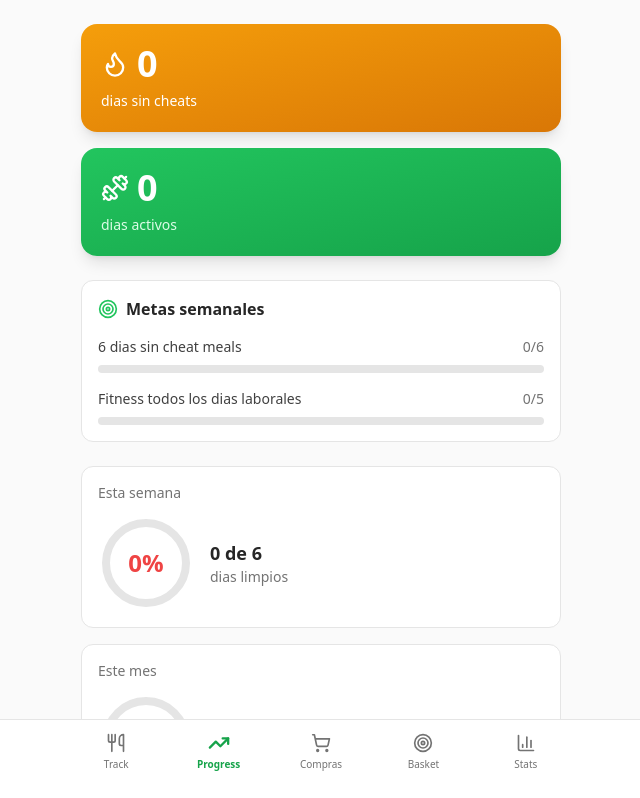
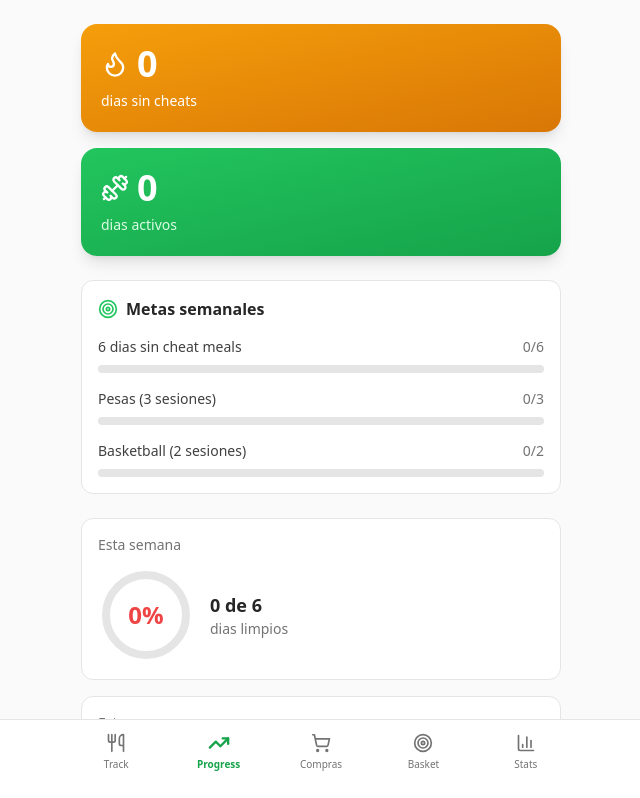
Before and after one commit to Joaquin121121/Nutritionist, a Next.js app: page /progress in a window 1280 px wide. Shown: the top 798 px of the page, without its empty margins (319-959 px from the left). Built offline with nearby package versions, Linux system fonts and the light colour scheme; no server answers; the database is empty.

Commit message:
fixed goals

```diff
--- a/app/progress/page.tsx
+++ b/app/progress/page.tsx
@@ -10,9 +10,8 @@ import {
   startOfYear,
   endOfYear,
   subDays,
+  subWeeks,
   eachDayOfInterval,
-  isWeekend,
-  getDay,
 } from 'date-fns';
 import {
   StreakDisplay,
@@ -94,40 +93,48 @@ export default function ProgressPage() {
       consecutiveDate = subDays(consecutiveDate, 1);
     }
 
-    // Calculate fitness streak (weekdays only)
+    // Calculate fitness streak (consecutive days with fitness, any day counts)
+    // Streak resets if previous week's goals weren't met (3 weightlifting, 2 basketball)
     let fitnessStreak = 0;
-    let fitnessCheckDate = today;
 
-    // Find the most recent weekday
-    while (isWeekend(fitnessCheckDate)) {
-      fitnessCheckDate = subDays(fitnessCheckDate, 1);
+    // Helper to count weekly fitness activities
+    const countWeeklyFitness = (weekStart: Date, weekEnd: Date) => {
+      let weightlifting = 0;
+      let basketball = 0;
+      const days = eachDayOfInterval({ start: weekStart, end: weekEnd });
+      days.forEach((day) => {
+        const dateStr = format(day, 'yyyy-MM-dd');
+        const log = logsByDate.get(dateStr);
+        if (log?.fitness_activities) {
+          log.fitness_activities.forEach((a) => {
+            if (a.type === 'weightlifting') weightlifting++;
+            if (a.type === 'basketball_training') basketball++;
+          });
         }
+      });
+      return { weightlifting, basketball };
+    };
 
-    // Check today's fitness if it's a weekday
-    const dayOfWeek = getDay(today);
-    const isTodayWeekday = dayOfWeek >= 1 && dayOfWeek <= 5;
+    // Check if previous week met goals
+    const lastWeekStart = startOfWeek(subWeeks(today, 1), { weekStartsOn: 1 });
+    const lastWeekEnd = endOfWeek(subWeeks(today, 1), { weekStartsOn: 1 });
+    const lastWeekFitness = countWeeklyFitness(lastWeekStart, lastWeekEnd);
+    const lastWeekGoalsMet = lastWeekFitness.weightlifting >= 3 && lastWeekFitness.basketball >= 2;
 
-    if (isTodayWeekday) {
+    // If last week goals weren't met, streak can only count from this week
+    const earliestStreakDate = lastWeekGoalsMet ? null : startOfWeek(today, { weekStartsOn: 1 });
+
+    // Count consecutive days with fitness (backwards from today)
     const todayFitness = logsByDate.get(format(today, 'yyyy-MM-dd'));
     if (todayFitness && hasFitnessActivity(todayFitness)) {
       fitnessStreak = 1;
-        fitnessCheckDate = subDays(today, 1);
-      } else {
-        // Today is weekday but no fitness, streak is 0
-        fitnessStreak = 0;
-        fitnessCheckDate = subDays(today, 1);
-      }
-    } else {
-      // It's weekend, start checking from most recent weekday
-      fitnessStreak = 0;
     }
 
-    // Count backwards, skipping weekends
-    let fitnessConsecutiveDate = fitnessCheckDate;
+    let fitnessConsecutiveDate = subDays(today, 1);
     while (true) {
-      // Skip weekends
-      while (isWeekend(fitnessConsecutiveDate)) {
-        fitnessConsecutiveDate = subDays(fitnessConsecutiveDate, 1);
+      // Stop if we've gone past the earliest allowed date (when last week goals weren't met)
+      if (earliestStreakDate && fitnessConsecutiveDate < earliestStreakDate) {
+        break;
       }
 
       const dateStr = format(fitnessConsecutiveDate, 'yyyy-MM-dd');
@@ -139,6 +146,17 @@ export default function ProgressPage() {
 
       fitnessStreak++;
       fitnessConsecutiveDate = subDays(fitnessConsecutiveDate, 1);
+
+      // Check week boundaries - if entering a new week, verify that week's goals were met
+      const prevWeekStart = startOfWeek(fitnessConsecutiveDate, { weekStartsOn: 1 });
+      const currentWeekStart = startOfWeek(subDays(fitnessConsecutiveDate, -1), { weekStartsOn: 1 });
+      if (prevWeekStart.getTime() !== currentWeekStart.getTime()) {
+        const prevWeekEnd = endOfWeek(fitnessConsecutiveDate, { weekStartsOn: 1 });
+        const prevWeekFitness = countWeeklyFitness(prevWeekStart, prevWeekEnd);
+        if (prevWeekFitness.weightlifting < 3 || prevWeekFitness.basketball < 2) {
+          break; // That week didn't meet goals, stop counting
+        }
+      }
     }
 
     const longestStreak = Math.max(existingStreak?.longest_streak || 0, currentStreak);
@@ -238,34 +256,31 @@ export default function ProgressPage() {
   // Weekly goals
   const weeklyGoals = useMemo(() => {
     const weekStart = startOfWeek(today, { weekStartsOn: 1 });
+    const weekEnd = endOfWeek(today, { weekStartsOn: 1 });
     const daysToCheck = eachDayOfInterval({ start: weekStart, end: today });
 
     let cleanDays = 0;
-    let fitnessDays = 0;
-    let weekdaysWithFitness = 0;
+    let weightliftingSessions = 0;
+    let basketballSessions = 0;
+
+    // Count activities from logs (need full week data, not just day statuses)
+    logs.forEach((log) => {
+      const logDate = new Date(log.date);
+      if (logDate >= weekStart && logDate <= weekEnd) {
+        log.fitness_activities?.forEach((a) => {
+          if (a.type === 'weightlifting') weightliftingSessions++;
+          if (a.type === 'basketball_training') basketballSessions++;
+        });
+      }
+    });
 
     daysToCheck.forEach((day) => {
       const dateStr = format(day, 'yyyy-MM-dd');
       const status = dayStatuses.get(dateStr);
-      const dayOfWeek = getDay(day);
-      const isWeekday = dayOfWeek >= 1 && dayOfWeek <= 5;
-
       if (status && status.isClean) {
         cleanDays++;
       }
-      if (status && status.hasFitness) {
-        fitnessDays++;
-        if (isWeekday) {
-          weekdaysWithFitness++;
-        }
-      }
     });
-
-    // Count weekdays so far this week
-    const weekdaysSoFar = daysToCheck.filter((day) => {
-      const dow = getDay(day);
-      return dow >= 1 && dow <= 5;
-    }).length;
 
     return [
       {
@@ -276,14 +291,21 @@ export default function ProgressPage() {
         completed: cleanDays >= 6,
       },
       {
-        id: 'fitness_weekdays',
-        name: 'Fitness todos los dias laborales',
-        current: weekdaysWithFitness,
-        target: Math.min(weekdaysSoFar, 5),
-        completed: weekdaysWithFitness >= weekdaysSoFar && weekdaysSoFar > 0,
+        id: 'weightlifting',
+        name: 'Pesas (3 sesiones)',
+        current: weightliftingSessions,
+        target: 3,
+        completed: weightliftingSessions >= 3,
+      },
+      {
+        id: 'basketball',
+        name: 'Basketball (2 sesiones)',
+        current: basketballSessions,
+        target: 2,
+        completed: basketballSessions >= 2,
       },
     ];
-  }, [dayStatuses, today]);
+  }, [logs, dayStatuses, today]);
 
   if (loading) {
     return (
```
Lines whose indentation alone changed are shown as unchanged.
